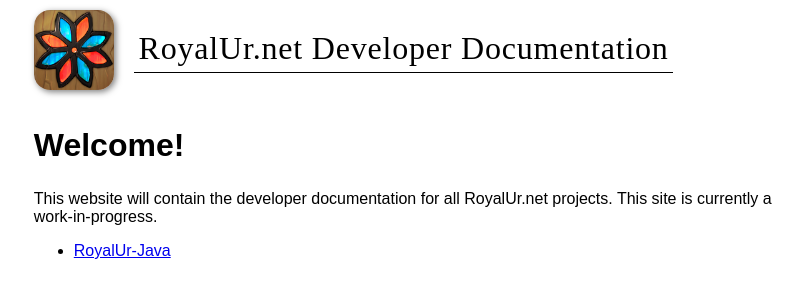
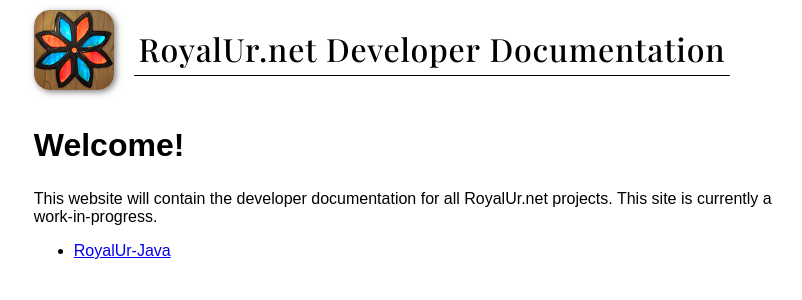
Before and after one commit to RoyalUr/royalur.github.io, a Jekyll site: the page built from DeveloperDocs/HOME.md, in a window 1280 px wide. Shown: the top 300 px of the page, without its empty margins (219-1021 px from the left). Built offline with Jekyll 4.4.1, drawn with Linux system fonts in a browser that asks for light colours; some web fonts are replaced; our own code applies the rules of GitHub Pages for plain Markdown files.

Commit message:
Update from https://github.com/RoyalUr/DeveloperDocs/commit/b4e8e691f8a549bbb9d739b67617e00276d61bb4

```diff
--- a/DeveloperDocs/_includes/head.html
+++ b/DeveloperDocs/_includes/head.html
@@ -2,4 +2,4 @@
 <title>{{ page.title }}</title>
 <link rel="icon" type="image/x-icon" href="/assets/favicon.ico" />
 <link rel="stylesheet" href="/css/default.css" />
-<!-- <link rel="preload" href="/assets/Storystone-Regular.woff2" as="font" type="font/woff2" crossorigin> -->
+<link rel="preload" href="/assets/PlayfairDisplayMedium.woff2" as="font" type="font/woff2" crossorigin>
--- a/DeveloperDocs/css/default.css
+++ b/DeveloperDocs/css/default.css
@@ -1,6 +1,6 @@
 @font-face {
     font-family: 'Playfair';
-    src: url(/assets/PlayfairDisplayMedium-subset.woff2) format("woff2");
+    src: url(/assets/PlayfairDisplayMedium.woff2) format("woff2");
     unicode-range: U+22,U+25-3F,U+41-5F,U+61-7D;
     font-weight: normal;
     font-style: normal;
```
